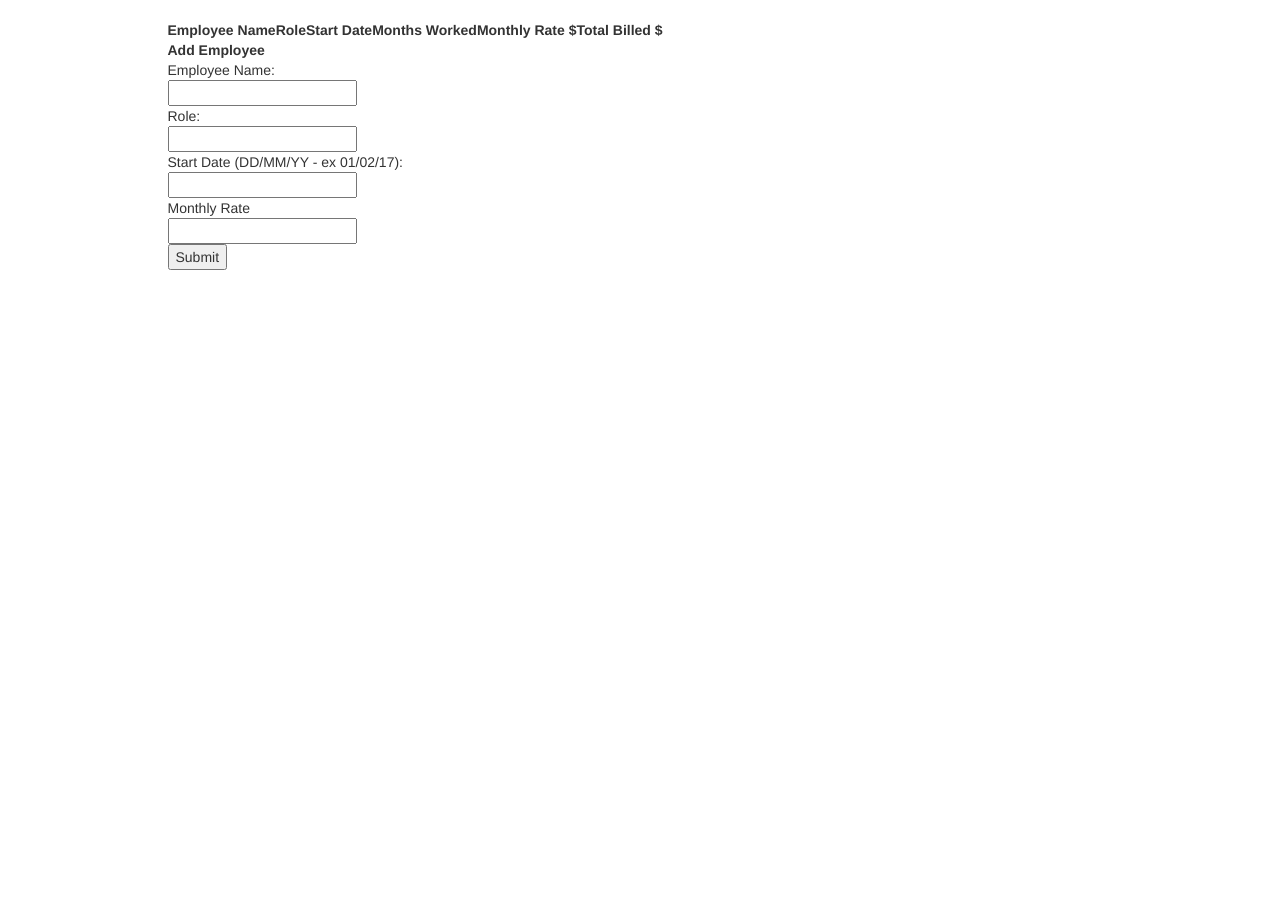
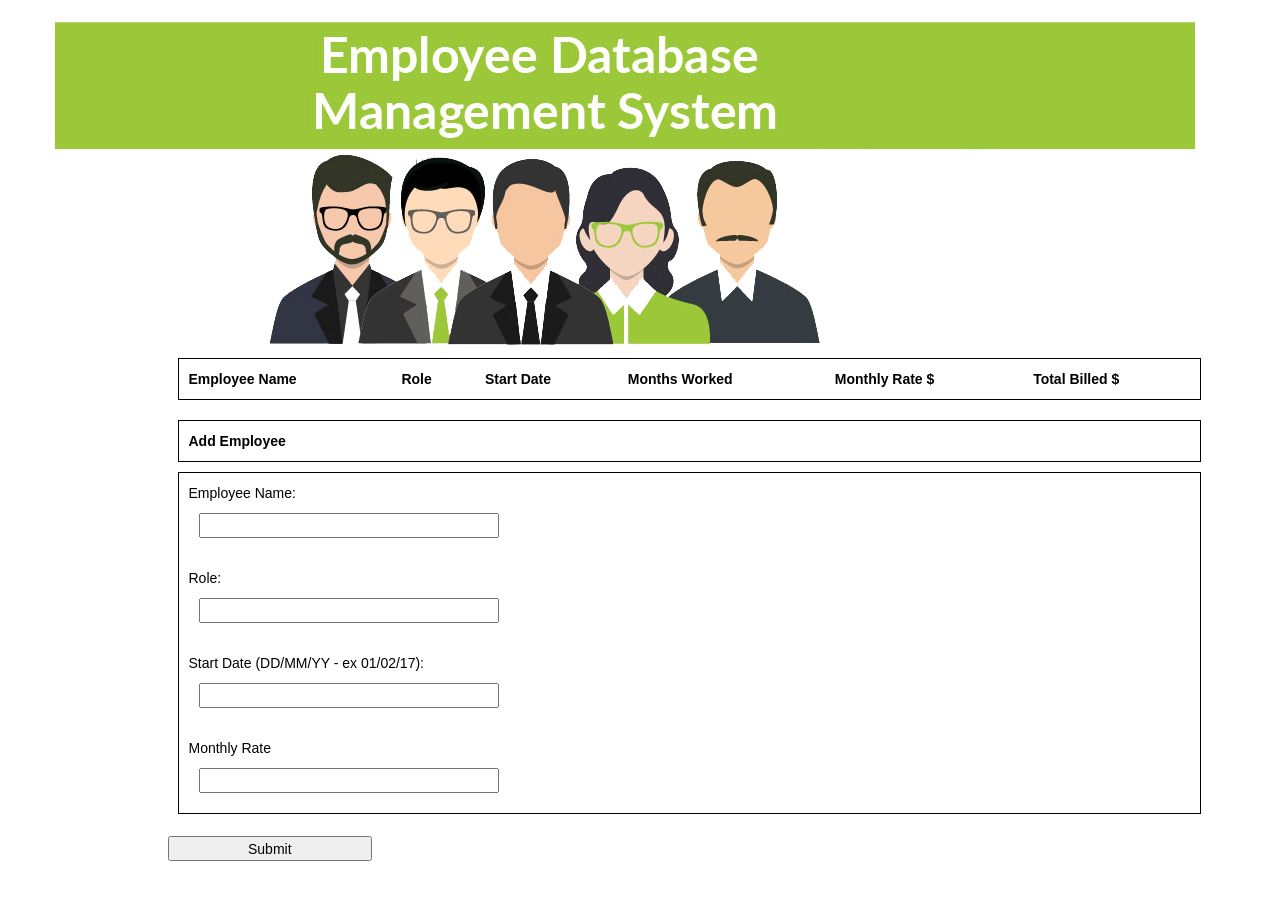
Before and after one commit to JLubos/Train_Schedule, a plain HTML site: page index.html in a window 1280 px wide. Before the commit the page ends 800 px from the top, so only its background shows below. Drawn offline with nearby package versions, Linux system fonts and the light colour scheme.

Commit message:
Table formatted

```diff
--- a/assets/css/style.css
+++ b/assets/css/style.css
@@ -1,23 +1,19 @@
-<<<<<<< HEAD
-.col-xs-offset-1{
-	text-align: center;
-	position: relative;
-	line-height: 40px;
-	border: solid;
+/*<<<<<<< HEAD */
 
-
-
-}
 
 .col-xs-offset-1 h1{
 
 	line-height: 60px;
 
-=======
+	}
+
+
 html{
 	min-height: 100%;
 	position: relative;
 }
+
+
 body{
 	width: 100%;
 	margin: 0 0 100px; /* bottom = footer height */
@@ -137,6 +133,53 @@ li .icon-image{
 	border: #ddd solid 1px;
 	}
 
+/*.col-xs-offset-1 table{
+
+	width: 100%;
+	border: solid black;
+}
+*/
+
+.row columns-top, .col-xs-offset-1, table{
+
+	width: 90%;
+
+}
+
+table{
+
+	border: solid black 1px;
+	width: 100%;
+
+	padding: 5px;
+	margin: 10px;
+}
+
+th{
+
+	margin: 10px;
+	padding: 10px;
+}
+
+td{
+	margin: 5px;
+	padding: 10px;
+
+}
+
+#employeeRole, #employeeStart, #employeeName, #employeeRate  {
+	width: 30%;
+	margin: 10px;
+
+
+
+}
+
+#addEmployeeButton{
+	width:20%;
+	text-align: center;
+}
+
 
 
 footer{
@@ -223,6 +266,7 @@ p.port-box-label{
 	margin-bottom: 6px;
 }
 
+
 @media only screen and (max-width: 960px) {
 	.sidebar-section{
 	margin: 30px 0px 100px 0px;
```
Also changed, not shown: index.html (+2 -1 lines).
